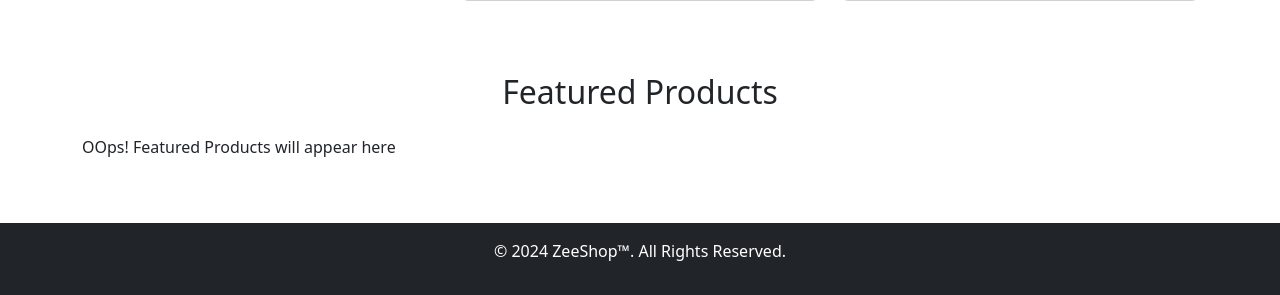
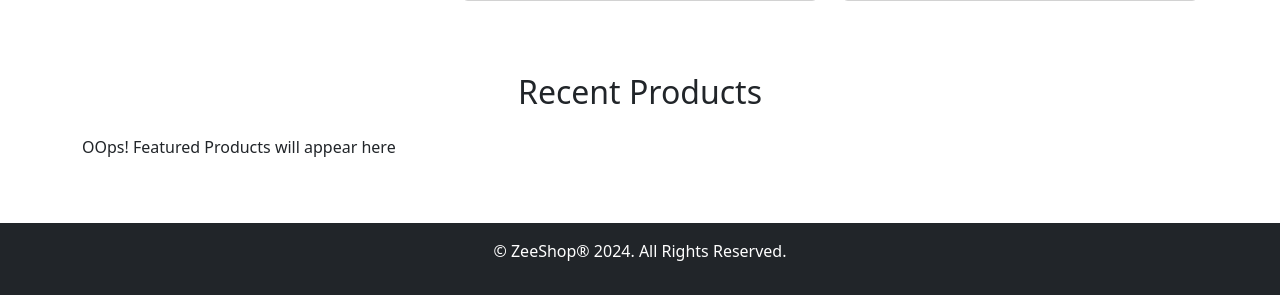
Before and after one commit to MarronMw/commerce, a Django app: page /crud/ in a window 1280 px wide. Shown: the part 1033-1328 px from the top of the page. Run offline with Django 5.2, Linux system fonts and the light colour scheme; data that the repository does not hold is empty; some libraries are stand-ins or nearby versions.

Commit message:
index template

```diff
--- a/sqlitepg/templates/index.html
+++ b/sqlitepg/templates/index.html
@@ -93,7 +93,7 @@
     <!-- Featured Products Section -->
 
     <div class="container my-5">
-        <h2 class="text-center mb-4">Featured Products</h2>
+        <h2 class="text-center mb-4">Recent Products</h2>
         <div class="row">
             {% if products %}
             {% for product in products %}
@@ -132,7 +132,7 @@
     <!-- Footer -->
     <footer class="bg-dark text-white text-center py-3">
         <div class="container">
-            <p>&copy; 2024 ZeeShop&TRADE;. All Rights Reserved.</p>
+            <p>&copy; ZeeShop&REG; 2024. All Rights Reserved.</p>
         </div>
     </footer>
 
```
